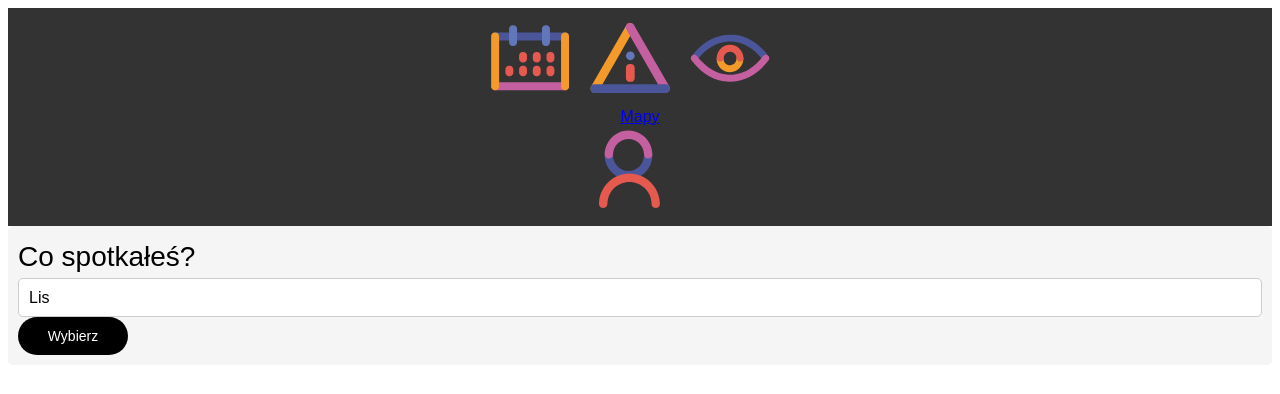
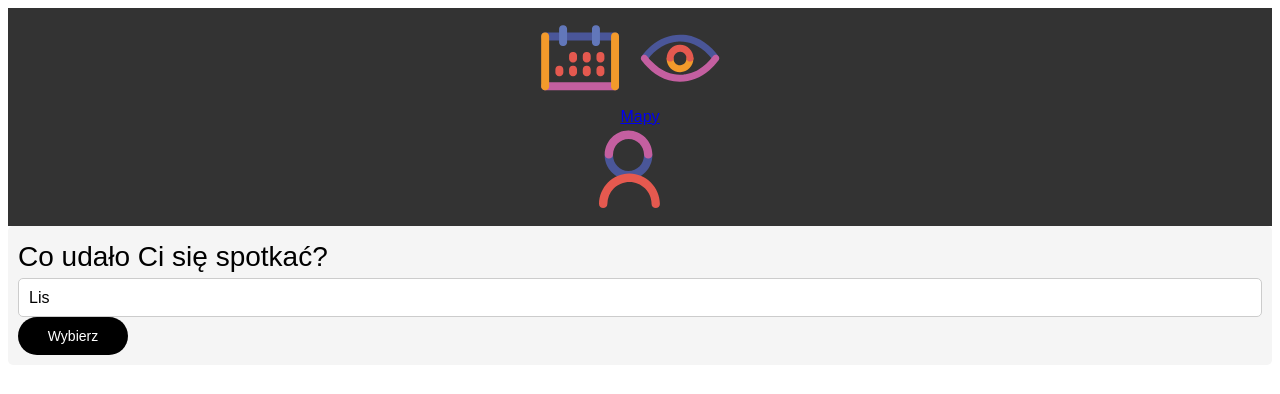
Before and after one commit to Alframi/CodeCrafters-HackYeah, a React (Create React App) app: page /Sesje in a window 1280 px wide. Shown: the top 394 px of the page. Built offline with nearby package versions, Linux system fonts and the light colour scheme.

Commit message:
obojetnie

```diff
--- a/src/components/App/App.jsx
+++ b/src/components/App/App.jsx
@@ -8,7 +8,6 @@ import styles from '../App/App.module.css';
 import bazawiedzy from '../../images/bazawiedzy.svg';
 import mojekonto from '../../images/mojekonto.svg';
 import spotkania from '../../images/spotkania.svg';
-import alerty from '../../images/alerty.svg';
 import Sesje from '../../pages/Sesje';
 import { Map } from '../../components/Map/Map';
 
@@ -21,11 +20,6 @@ const App = () => {
             <li className={styles.navItem}>
               <Link to="/Spotkania" className={styles.navLink}>
                 <img src={spotkania} alt="spo-icon" />
-              </Link>
-            </li>
-            <li className={styles.navItem}>
-              <Link to="/Alerty" className={styles.navLink}>
-                <img src={alerty} alt="spo-icon" />
               </Link>
             </li>
             <li className={styles.navItem}>
@@ -52,7 +46,11 @@ const App = () => {
             <Route path="/Map" element={<Map />} />
             <Route path="/Baza-Wiedzy" element={<BazaWiedzy />} />
             <Route path="/Moje-Konto" element={<MojeKonto />} />
-            <Route path="/Spotkania" element={<Spotkania />} />
+            <Route path="/Spotkania" element={<Spotkania />} >
+
+            </Route>
+            {/* ///lista - przerzucic Sesja ->
+            //mapy */}
             <Route path="/Sesje" element={<Sesje />} />
             <Route path="*" element={<Alerty />} />
           </Routes>
--- a/src/pages/Sesje.jsx
+++ b/src/pages/Sesje.jsx
@@ -24,7 +24,7 @@ const Sesje = () => {
   return (
     <StyledWrapper>
       <StyledQuestion>
-        <p>Co spotkałeś?</p>
+        <p>Co udało Ci się spotkać?</p>
       </StyledQuestion>
       <StyledSelect
         id="rodzajZwierzecia"
--- a/src/pages/Spotkania.jsx
+++ b/src/pages/Spotkania.jsx
@@ -1,4 +1,5 @@
 import { useNavigate } from 'react-router-dom';
+import { Outlet } from 'react-router-dom';
 
 import {
   StyledWrapper,
@@ -12,16 +13,17 @@ const Spotkania = () => {
   const navigate = useNavigate();
 
   const handleButtonClick = () => {
-    navigate('/');
+    navigate('/Sesje');
   };
 
   return (
     <StyledWrapper>
-      <StyledLink to="/Sesje">Lista</StyledLink>
-      <StyledLink to="/Mapy">Mapy</StyledLink>
+      <StyledLink to="/">Lista</StyledLink>
+      <StyledLink to="/Map">Mapy</StyledLink>
       <StyledButton onClick={handleButtonClick}>
         <StyledImage src={addBtn} alt="add-button" />
       </StyledButton>
+      <Outlet />
     </StyledWrapper>
   );
 };
```
